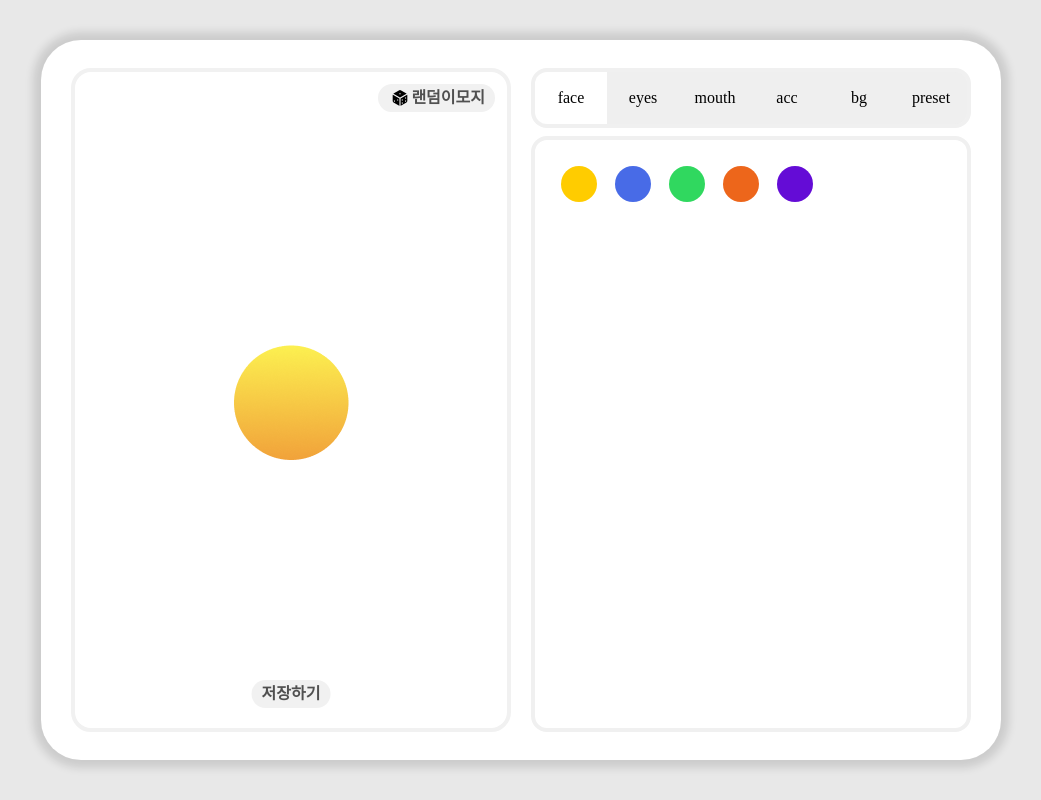
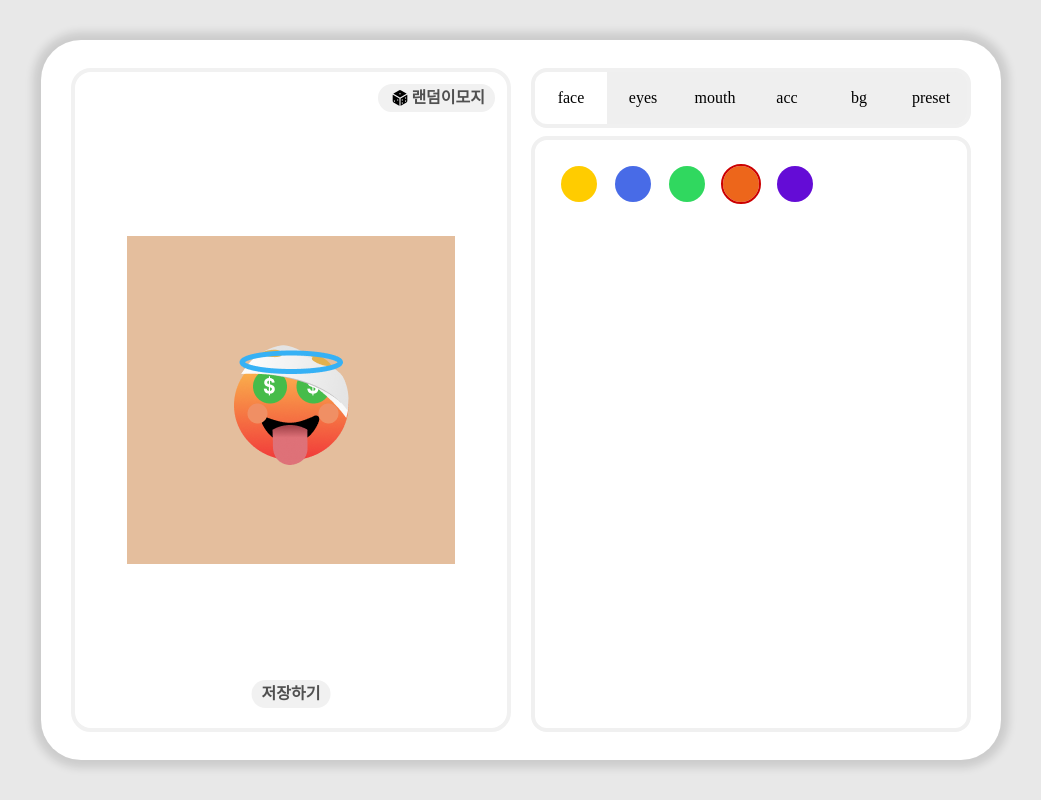
Before and after one commit to gomdolee1146/emoji_factory, a Vue app: page / in a window 1280 px wide. Shown: the whole page, without its empty margins (119-1160 px from the left). Built offline with nearby package versions, Linux system fonts and the light colour scheme; a web font is replaced by a local one.

Commit message:
#최종점검2 - 프리셋 데이터 화면에 보여주기(수정), 랜덤이모지 선택항목 보이게하기

```diff
--- a/src/components/pageView.vue
+++ b/src/components/pageView.vue
@@ -1,7 +1,7 @@
 <template>
   <div class="page">
-    <resultBox />
-    <selectBox />
+    <resultBox @saveRandomData="saveRandomData" />
+    <selectBox :randomData="randomData" />
   </div>
 </template>
 
@@ -11,7 +11,17 @@ import selectBox from '@/components/selectBox.vue';
 
 export default {
   name: 'pageView',
+  data() {
+    return {
+      randomData: null,
+    };
+  },
   components: { resultBox, selectBox },
+  methods: {
+    saveRandomData(randomData) {
+      this.randomData = randomData;
+    },
+  },
 };
 </script>
 
@@ -26,7 +36,7 @@ export default {
   padding: 28px 40px;
   border-radius: 40px;
   background: #fff;
-  box-shadow: 0 0 8px 8px rgba(0,0,0,0.12);
+  box-shadow: 0 0 8px 8px rgba(0, 0, 0, 0.12);
 }
 .page > div {
   flex: 0 0 50%;
--- a/src/components/resultBox.vue
+++ b/src/components/resultBox.vue
@@ -1,6 +1,6 @@
 <template>
   <div class="result">
-    <button class="btn-random" @click="randomEmoji"><i></i>랜덤이모지</button>
+    <button class="btn-random" @click="getRandomEmoji()"><i></i>랜덤이모지</button>
     <div class="result__wrap">
       <div class="result__bg" :style="`background-color:${getEmojiInfo.bgInfo}`"></div>
       <div class="result__box">
@@ -27,6 +27,17 @@ import { commonMixin } from '@/mixin/commonMixin';
 export default {
   name: 'resultBox',
   mixins: [commonMixin],
+  data() {
+    return {
+      randomData: {
+        face: null,
+        eyes: null,
+        mouth: null,
+        acc: null,
+        bg: null,
+      },
+    };
+  },
   computed: {
     getEmojiInfo() {
       return {
@@ -39,17 +50,28 @@ export default {
     },
   },
   methods: {
-    randomEmoji() {
-      this.getRandomEmoji();
-    },
+    // randomEmoji() {
+    //   this.getRandomEmoji();
+    // },
     saveEmoji() {
-      let presetData = {}
-      let text = `${this.getEmojiInfo.faceInfo}${this.getEmojiInfo.eyesInfo}${this.getEmojiInfo.mouthInfo}${this.getEmojiInfo.accInfo}${this.getEmojiInfo.bgInfo}`
+      let presetData = {};
+      let text = `${this.getEmojiInfo.faceInfo}${this.getEmojiInfo.eyesInfo}${this.getEmojiInfo.mouthInfo}${this.getEmojiInfo.accInfo}${this.getEmojiInfo.bgInfo}`;
       presetData.name = text;
-      presetData.data = this.getEmojiInfo
+      presetData.data = this.getEmojiInfo;
       this.$store.commit('addPreset', presetData);
     },
   },
+  created() {
+    this.getRandomEmoji();
+  },
+  watch:{
+    randomData:{
+      deep: true,
+      handler() {
+        this.$emit('saveRandomData', this.randomData)
+      }
+    }
+  }
 };
 </script>
 
--- a/src/components/select/accSelect.vue
+++ b/src/components/select/accSelect.vue
@@ -24,6 +24,9 @@ import { commonMixin } from '@/mixin/commonMixin';
 export default {
   name: 'accSelect',
   mixins: [commonMixin],
+  props: {
+    randomAcc: { type: Array, default: () => [] },
+  },
   data() {
     return {
       accLength: null,
@@ -41,6 +44,14 @@ export default {
   },
   mounted() {
     this.accLength = this.getImageLength('acc');
+  },
+  watch: {
+    randomAcc: {
+      deep: true,
+      handler() {
+        this.accData = this.randomAcc;
+      },
+    },
   },
 };
 </script>
--- a/src/components/select/bgSelect.vue
+++ b/src/components/select/bgSelect.vue
@@ -1,6 +1,6 @@
 <template>
   <div class="select__color">
-    <input type="color" v-model="BgData" @change="saveBGInfo" />
+    <input type="color" v-model="bgData" @change="saveBGInfo" />
   </div>
 </template>
 
@@ -9,13 +9,13 @@ export default {
   name: 'bgSelect',
   data() {
     return {
-      BgData: '',
+      bgData: '',
     };
   },
   methods: {
     async saveBGInfo() {
-      const BgData = this.BgData;
-      await this.$store.dispatch('SAVE_BG_INFO', BgData);
+      const bgData = this.bgData;
+      await this.$store.dispatch('SAVE_BG_INFO', bgData);
     },
   },
 };
--- a/src/components/select/eyesSelect.vue
+++ b/src/components/select/eyesSelect.vue
@@ -20,6 +20,9 @@ import { commonMixin } from '@/mixin/commonMixin';
 export default {
   name: 'eyesSelect',
   mixins: [commonMixin],
+  props: {
+    randomEyes: { type: Number, default: null },
+  },
   data() {
     return {
       eyesLength: null,
@@ -37,6 +40,14 @@ export default {
   },
   mounted() {
     this.eyesLength = this.getImageLength('eyes');
+  },
+  watch: {
+    randomEyes: {
+      deep: true,
+      handler() {
+        this.eyesData = this.randomEyes;
+      },
+    },
   },
 };
 </script>
--- a/src/components/select/faceSelect.vue
+++ b/src/components/select/faceSelect.vue
@@ -20,6 +20,9 @@ import { commonMixin } from '@/mixin/commonMixin';
 export default {
   name: 'faceSelect',
   mixins: [commonMixin],
+  props: {
+    randomFace: { type: Number, default: null },
+  },
   data() {
     return {
       faceLength: null,
@@ -31,12 +34,20 @@ export default {
       const faceData = this.faceData;
       await this.$store.dispatch('SAVE_FACE_INFO', faceData);
     },
-    async resetFaceData(){
+    async resetFaceData() {
       await this.$store.dispatch('SAVE_FACE_INFO', '');
-    }
+    },
   },
   mounted() {
     this.faceLength = this.getImageLength('face');
+  },
+  watch: {
+    randomFace: {
+      deep: true,
+      handler() {
+        this.faceData = this.randomFace;
+      },
+    },
   },
 };
 </script>
@@ -55,7 +66,8 @@ export default {
   border-radius: 50%;
 }
 .select__circle .select__input {
-  border-radius: 50%;
+  border-radius: 50% !important;
+  cursor: pointer;
 }
 .select__circle .select__label {
   width: 100%;
--- a/src/components/select/mouthSelect.vue
+++ b/src/components/select/mouthSelect.vue
@@ -20,6 +20,9 @@ import { commonMixin } from '@/mixin/commonMixin';
 export default {
   name: 'mouthSelect',
   mixins: [commonMixin],
+  props: {
+    randomMouth: { type: Number, default: null },
+  },
   data() {
     return {
       mouthLength: null,
@@ -31,12 +34,20 @@ export default {
       const mouthData = this.mouthData;
       await this.$store.dispatch('SAVE_MOUTH_INFO', mouthData);
     },
-    async resetMouthData(){
+    async resetMouthData() {
       await this.$store.dispatch('SAVE_MOUTH_INFO', '');
-    }
+    },
   },
   mounted() {
     this.mouthLength = this.getImageLength('mouth');
+  },
+  watch: {
+    randomMouth: {
+      deep: true,
+      handler() {
+        this.mouthData = this.randomMouth;
+      },
+    },
   },
 };
 </script>
--- a/src/components/select/presetSelect.vue
+++ b/src/components/select/presetSelect.vue
@@ -36,7 +36,6 @@
 </template>
 
 <script>
-import { mapGetters } from 'vuex';
 export default {
   name: 'presetSelect',
   data() {
@@ -46,7 +45,9 @@ export default {
     };
   },
   computed: {
-    ...mapGetters(['storedPresetData']),
+    storedPresetData(){
+      return this.$store.getters['storedPresetData']
+    }
   },
   methods: {
     async savePresetInfo(data) {
--- a/src/components/selectBox.vue
+++ b/src/components/selectBox.vue
@@ -12,9 +12,15 @@
       </button>
     </div>
     <div class="select__wrap">
-      <keep-alive>
+      <!-- <keep-alive>
         <component :is="`${selectBtn}Select`"></component>
-      </keep-alive>
+      </keep-alive> -->
+      <face-select v-show="selectBtn === 'face'" :randomFace="randomEmoji.face" />
+      <eyes-select v-show="selectBtn === 'eyes'" :randomEyes="randomEmoji.eyes" />
+      <mouth-select v-show="selectBtn === 'mouth'" :randomMouth="randomEmoji.mouth" />
+      <acc-select v-show="selectBtn === 'acc'" />
+      <bg-select v-show="selectBtn === 'bg'" />
+      <preset-select v-show="selectBtn === 'preset'" />
     </div>
   </div>
 </template>
@@ -30,15 +36,29 @@ import presetSelect from '@/components/select/presetSelect.vue';
 export default {
   name: 'selectBox',
   components: { faceSelect, eyesSelect, mouthSelect, accSelect, bgSelect, presetSelect },
+  props: {
+    randomData: { type: Object, default: () => {} },
+  },
   data() {
     return {
       selectBtn: 'face',
       selectTabList: ['face', 'eyes', 'mouth', 'acc', 'bg', 'preset'],
+      randomEmoji: {},
     };
   },
   methods: {
     changeTabBtn(tab) {
       this.selectBtn = tab;
+    },
+  },
+
+  watch: {
+    randomData: {
+      deep: true,
+      handler() {
+        this.randomEmoji = this.randomData
+        console.log('selectBox', this.randomData);
+      },
     },
   },
 };
@@ -114,9 +134,11 @@ export default {
   height: 100%;
   transform: translate(-50%, -50%);
   z-index: 10;
+  cursor: pointer;
 }
 .select__input:checked {
   border: 2px solid #c00;
+  border-radius: 4px;
   box-sizing: content-box;
 }
 .select__label {
--- a/src/mixin/commonMixin.js
+++ b/src/mixin/commonMixin.js
@@ -14,27 +14,35 @@ export const commonMixin = {
       //     return i;
       //   }
       // }
-      const length = { acc: 9 , eyes: 13, face: 5, mouth: 12 };
-      return length[imgType]
+      const length = { acc: 9, eyes: 13, face: 5, mouth: 12 };
+      return length[imgType];
     },
-    getRandomNum(max){
-      return Math.floor(Math.random() * (max - 1)) + 1
+    getRandomNum(max) {
+      return Math.floor(Math.random() * (max - 1)) + 1;
     },
     getRandomColor() {
-      return "#" + Math.floor(Math.random() * 16777215).toString(16);
+      return '#' + Math.floor(Math.random() * 16777215).toString(16);
     },
-    async getRandomEmoji(){
-      const faceInfo = this.getRandomNum(this.getImageLength('face'))
-      const eyesInfo = this.getRandomNum(this.getImageLength('eyes'))
-      const mouthInfo = this.getRandomNum(this.getImageLength('mouth'))
-      const accInfo = this.getRandomNum(this.getImageLength('acc'))
-      const bgInfo = this.getRandomColor()
+    async getRandomEmoji() {
+      const faceInfo = this.getRandomNum(this.getImageLength('face'));
+      const eyesInfo = this.getRandomNum(this.getImageLength('eyes'));
+      const mouthInfo = this.getRandomNum(this.getImageLength('mouth'));
+      const accInfo = this.getRandomNum(this.getImageLength('acc'));
+      const bgInfo = this.getRandomColor();
 
       await this.$store.dispatch('SAVE_FACE_INFO', faceInfo);
       await this.$store.dispatch('SAVE_EYES_INFO', eyesInfo);
       await this.$store.dispatch('SAVE_MOUTH_INFO', mouthInfo);
       await this.$store.dispatch('SAVE_ACC_INFO', accInfo);
       await this.$store.dispatch('SAVE_BG_INFO', bgInfo);
-    }
+
+      this.randomData = {
+        face: faceInfo,
+        eyes: eyesInfo,
+        mouth: mouthInfo,
+        acc: accInfo,
+        bg: bgInfo,
+      };
+    },
   },
 };
```
